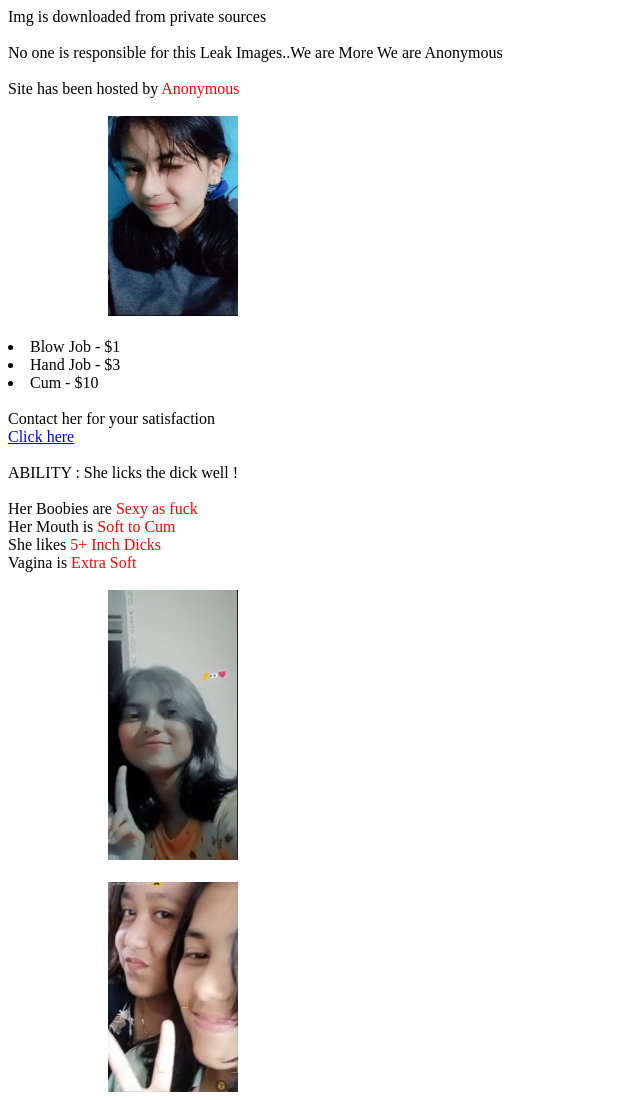
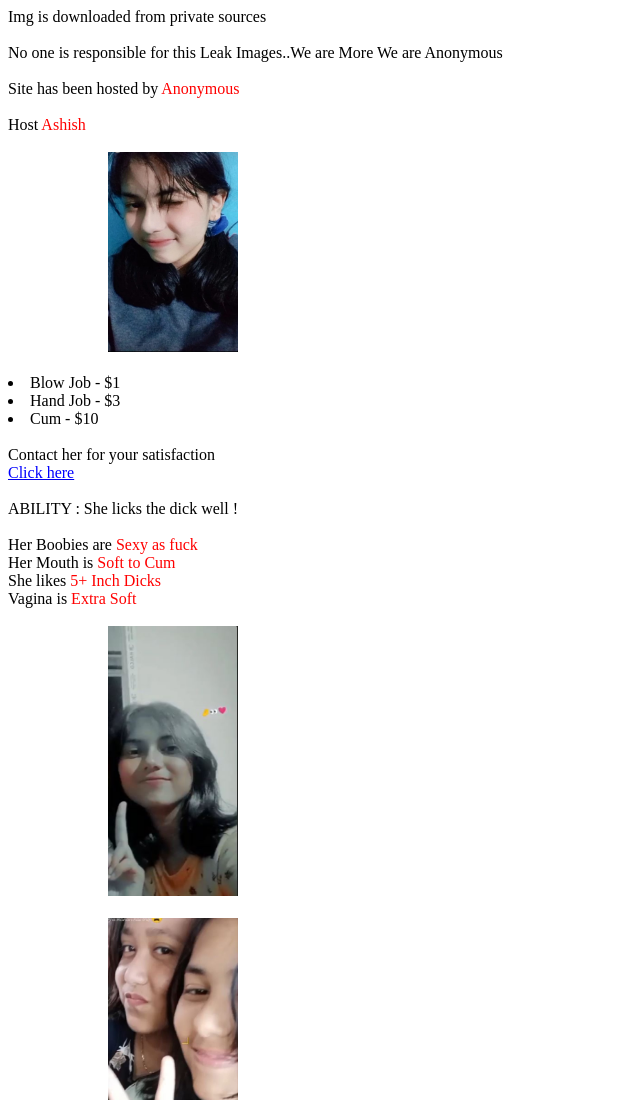
Before and after one commit to rendipari/rendipari.github.io, a plain HTML site: page index.html in a window 1280 px wide. Shown: the top 1100 px of the page, without its empty margins (0-640 px from the left). Drawn offline with Linux system fonts and the light colour scheme.

Commit message:
Update index.html

```diff
--- a/index.html
+++ b/index.html
@@ -14,6 +14,8 @@
     No one is responsible for this Leak Images..We are More We are Anonymous
     <br><br>
     Site has been hosted by <span style="color: red;">Anonymous</span>
+    <br><br>
+    Host <span style="color: red;">Ashish</span>
     <br><br>
             <img src="./img/IMG-20220509-WA0190.jpg" alt="" width="130px" height="200px">
         <br><br>
```
